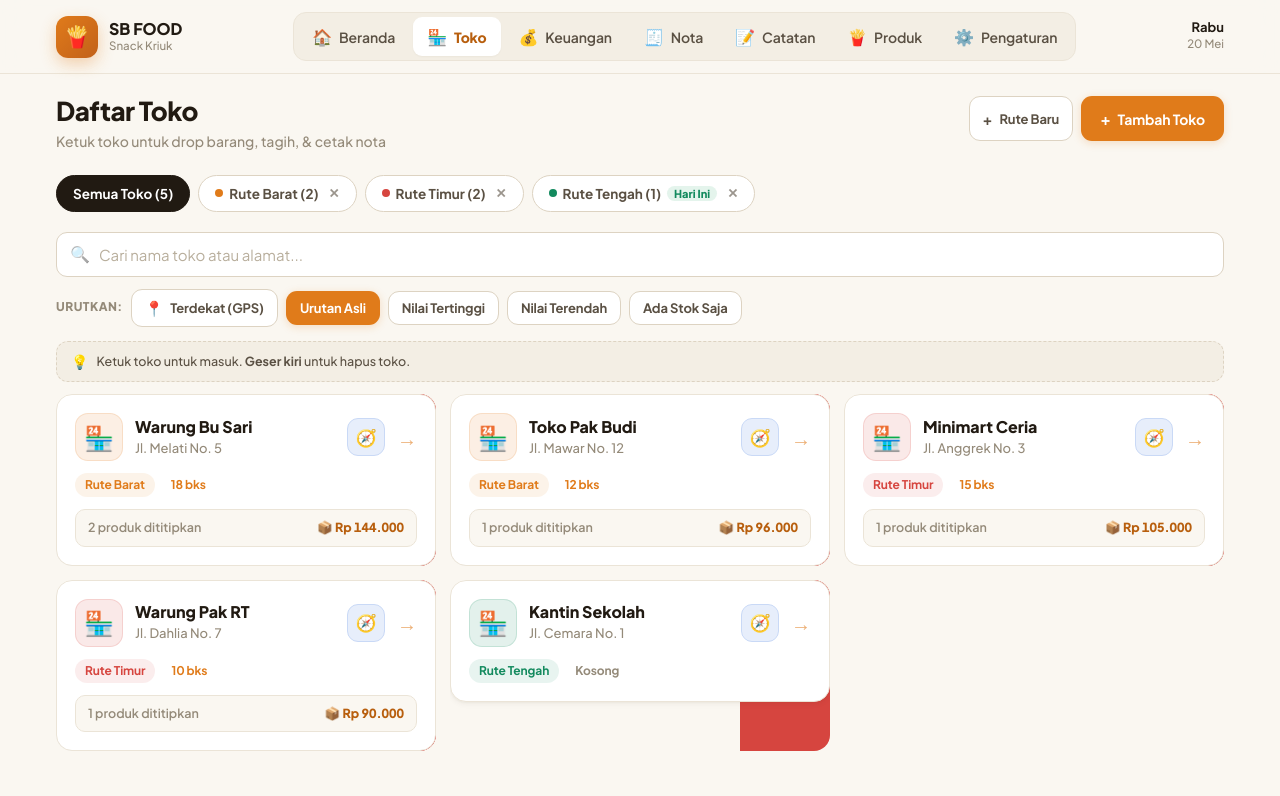
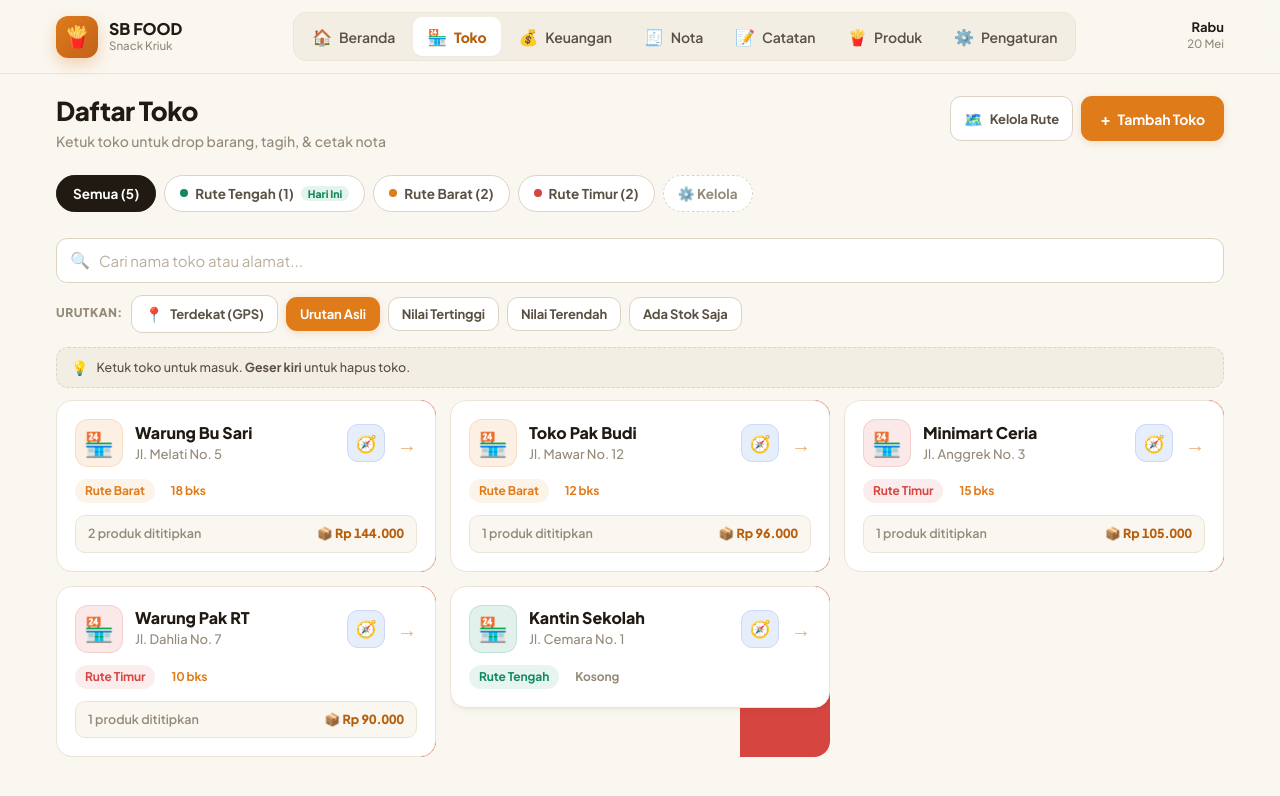
Before and after one commit to renandosetyobudi/kriuk, a React (Vite) app: page / in a window 1280 px wide. Both pictures are taken after a click on the element 640 px from the left and 213 px from the top of the page. Shown: the top 796 px of the page. Built offline with nearby package versions, Linux system fonts and the light colour scheme.

Commit message:
Update App.jsx

```diff
--- a/src/App.jsx
+++ b/src/App.jsx
@@ -1631,7 +1631,9 @@ function Stores({ data, setData, setPage, selectedStoreId, setSelectedStoreId })
   const [userLoc, setUserLoc] = useState(null);
   const [locStatus, setLocStatus] = useState("idle"); // idle|loading|ok|denied|unavailable
   const [showAddStore, setShowAddStore] = useState(false);
-  const [showAddRoute, setShowAddRoute] = useState(false);
+  const [showRoutes, setShowRoutes] = useState(false);
+  const [showRouteForm, setShowRouteForm] = useState(false);
+  const [editingRouteId, setEditingRouteId] = useState(null);
   const [sf, setSf] = useState({ name:"",address:"",contact:"",routeId:"" });
   const [rf, setRf] = useState({ name:"",color:"#E07B1A",days:[] });
   const { confirm, Dialog } = useConfirm();
@@ -1653,7 +1655,14 @@ function Stores({ data, setData, setPage, selectedStoreId, setSelectedStoreId })
     );
   };
   const pickNearest = () => { setSortBy("nearest"); if (!userLoc && locStatus !== "loading") requestLocation(); };
-  const addRoute = () => { if (!rf.name) return; setData(d => ({...d, routes:[...d.routes,{id:uid(),...rf}]})); setRf({name:"",color:"#E07B1A",days:[]}); setShowAddRoute(false); };
+  const openNewRoute = () => { setEditingRouteId(null); setRf({ name:"", color:"#E07B1A", days:[] }); setShowRouteForm(true); };
+  const openEditRoute = (r) => { setEditingRouteId(r.id); setRf({ name:r.name, color:r.color, days:r.days||[] }); setShowRouteForm(true); };
+  const saveRoute = () => {
+    if (!rf.name.trim()) return;
+    if (editingRouteId) setData(d => ({...d, routes: d.routes.map(x => x.id === editingRouteId ? {...x, ...rf} : x)}));
+    else setData(d => ({...d, routes:[...d.routes, {id:uid(), ...rf}]}));
+    setShowRouteForm(false); setEditingRouteId(null);
+  };
   const askDelRoute = (r) => {
     const cnt = stores.filter(s => s.routeId === r.id).length;
     confirm({ title: "Hapus Rute?", message: `Rute "${r.name}" akan dihapus.${cnt > 0 ? ` ${cnt} toko di rute ini akan kehilangan rute-nya.` : ""}`, confirmText: "Ya, Hapus Rute", onConfirm: () => { setData(d => ({...d, routes: d.routes.filter(x => x.id !== r.id)})); if(selRoute===r.id) setSelRoute(null); } });
@@ -1690,29 +1699,32 @@ function Stores({ data, setData, setPage, selectedStoreId, setSelectedStoreId })
     <div className="fade-up">
       <SectionHeader title="Daftar Toko" sub="Ketuk toko untuk drop barang, tagih, & cetak nota"
         action={<div style={{display:"flex",gap:8,flexWrap:"wrap"}}>
-          <Btn variant="ghost" size="sm" icon="+" onClick={() => setShowAddRoute(true)}>Rute Baru</Btn>
+          <Btn variant="ghost" size="sm" icon="🗺️" onClick={() => setShowRoutes(true)}>Kelola Rute</Btn>
           <Btn icon="+" onClick={() => setShowAddStore(true)}>Tambah Toko</Btn>
         </div>} />
 
-      <div style={{ display:"flex", gap:8, flexWrap:"wrap", marginBottom:20 }}>
+      <div className="route-scroll" style={{ display:"flex", gap:8, overflowX:"auto", overflowY:"hidden", marginBottom:20, paddingBottom:6, WebkitOverflowScrolling:"touch", scrollbarWidth:"thin" }}>
         <button onClick={() => setSelRoute(null)}
-          style={{ padding:"9px 16px", borderRadius:99, border:`1.5px solid ${!selRoute?"var(--ink)":"var(--line-strong)"}`, background:!selRoute?"var(--ink)":"var(--surface)", color:!selRoute?"#fff":"var(--ink-2)", fontWeight:700, fontSize:13.5, cursor:"pointer", fontFamily:"var(--font)", transition:"all .15s" }}>
-          Semua Toko ({stores.length})
+          style={{ flexShrink:0, padding:"9px 16px", borderRadius:99, border:`1.5px solid ${!selRoute?"var(--ink)":"var(--line-strong)"}`, background:!selRoute?"var(--ink)":"var(--surface)", color:!selRoute?"#fff":"var(--ink-2)", fontWeight:700, fontSize:13.5, cursor:"pointer", fontFamily:"var(--font)", transition:"all .15s", whiteSpace:"nowrap" }}>
+          Semua ({stores.length})
         </button>
-        {routes.map(r => {
+        {[...routes].sort((a,b) => (b.days||[]).includes(todayDay) - (a.days||[]).includes(todayDay)).map(r => {
           const cnt = stores.filter(s => s.routeId === r.id).length;
-          const isTdy = r.days.includes(todayDay);
+          const isTdy = (r.days||[]).includes(todayDay);
           const isActive = selRoute === r.id;
           return (
             <button key={r.id} onClick={() => setSelRoute(r.id)}
-              style={{ padding:"9px 16px", borderRadius:99, border:`1.5px solid ${isActive?r.color:"var(--line-strong)"}`, background:isActive?r.color:"var(--surface)", color:isActive?"#fff":"var(--ink-2)", fontWeight:700, fontSize:13.5, cursor:"pointer", fontFamily:"var(--font)", display:"inline-flex", alignItems:"center", gap:6, transition:"all .15s" }}>
-              <span style={{width:8,height:8,borderRadius:"50%",background:isActive?"#fff":r.color,display:"inline-block"}}/>
+              style={{ flexShrink:0, padding:"9px 15px", borderRadius:99, border:`1.5px solid ${isActive?r.color:"var(--line-strong)"}`, background:isActive?r.color:"var(--surface)", color:isActive?"#fff":"var(--ink-2)", fontWeight:700, fontSize:13.5, cursor:"pointer", fontFamily:"var(--font)", display:"inline-flex", alignItems:"center", gap:7, transition:"all .15s", whiteSpace:"nowrap" }}>
+              <span style={{width:8,height:8,borderRadius:"50%",background:isActive?"#fff":r.color,display:"inline-block",flexShrink:0}}/>
               {r.name} ({cnt})
-              {isTdy && <span style={{fontSize:11,background:isActive?"rgba(255,255,255,0.25)":"var(--green-soft)",color:isActive?"#fff":"var(--green)",padding:"1px 7px",borderRadius:99,fontWeight:800}}>Hari Ini</span>}
-              <span onClick={e=>{e.stopPropagation();askDelRoute(r)}} style={{marginLeft:4,opacity:0.6,fontSize:13}}>✕</span>
+              {isTdy && <span style={{fontSize:10.5,background:isActive?"rgba(255,255,255,0.25)":"var(--green-soft)",color:isActive?"#fff":"var(--green)",padding:"1px 7px",borderRadius:99,fontWeight:800}}>Hari Ini</span>}
             </button>
           );
         })}
+        <button onClick={() => setShowRoutes(true)}
+          style={{ flexShrink:0, padding:"9px 14px", borderRadius:99, border:"1.5px dashed var(--line-strong)", background:"var(--surface)", color:"var(--muted)", fontWeight:700, fontSize:13.5, cursor:"pointer", fontFamily:"var(--font)", whiteSpace:"nowrap" }}>
+          ⚙️ Kelola
+        </button>
       </div>
 
       <div style={{ position:"relative", marginBottom:12 }}>
@@ -1784,19 +1796,52 @@ function Stores({ data, setData, setPage, selectedStoreId, setSelectedStoreId })
         <div style={{display:"flex",gap:10}}><Btn full variant="ghost" onClick={()=>setShowAddStore(false)}>Batal</Btn><Btn full onClick={addStore}>Simpan</Btn></div>
       </Modal>
 
-      <Modal show={showAddRoute} onClose={() => setShowAddRoute(false)} title="Buat Rute Baru">
+      <Modal show={showRoutes} onClose={() => setShowRoutes(false)} title="Kelola Rute" subtitle={`${routes.length} rute · atur nama, warna & jadwal hari`} wide>
+        <div style={{ display:"flex", flexDirection:"column", gap:10, marginBottom:16 }}>
+          {routes.length === 0 && <EmptyState icon="🗺️" title="Belum ada rute" sub="Buat rute pertama untuk mengelompokkan toko" />}
+          {routes.map(r => {
+            const cnt = stores.filter(s => s.routeId === r.id).length;
+            const isTdy = (r.days||[]).includes(todayDay);
+            return (
+              <div key={r.id} style={{ display:"flex", alignItems:"center", gap:12, background:"var(--bg)", border:"1.5px solid var(--line)", borderRadius:13, padding:"12px 14px" }}>
+                <span style={{ width:14, height:14, borderRadius:"50%", background:r.color, flexShrink:0, border:"2px solid #fff", boxShadow:"0 0 0 1.5px "+r.color }} />
+                <div style={{ flex:1, minWidth:0 }}>
+                  <div style={{ display:"flex", alignItems:"center", gap:8, flexWrap:"wrap" }}>
+                    <p style={{ fontWeight:800, fontSize:15 }}>{r.name}</p>
+                    {isTdy && <Tag color="var(--green)">Hari Ini</Tag>}
+                    <Tag color="var(--muted)">{cnt} toko</Tag>
+                  </div>
+                  <p style={{ fontSize:12.5, color:"var(--muted)", marginTop:3, fontWeight:500 }}>
+                    {(r.days && r.days.length) ? `📅 ${r.days.join(", ")}` : "📅 Belum ada jadwal hari"}
+                  </p>
+                </div>
+                <div style={{ display:"flex", gap:6, flexShrink:0 }}>
+                  <Btn size="sm" variant="ghost" icon="✏️" onClick={() => openEditRoute(r)}>Edit</Btn>
+                  <Btn size="sm" variant="danger" onClick={() => askDelRoute(r)}>🗑</Btn>
+                </div>
+              </div>
+            );
+          })}
+        </div>
+        <Btn full icon="+" onClick={openNewRoute}>Tambah Rute Baru</Btn>
+      </Modal>
+
+      <Modal show={showRouteForm} onClose={() => setShowRouteForm(false)} title={editingRouteId ? "Edit Rute" : "Buat Rute Baru"}>
         <FG label="Nama Rute"><input placeholder="Rute Selatan" value={rf.name} onChange={e=>setRf(f=>({...f,name:e.target.value}))} /></FG>
         <FG label="Warna Rute">
           <div style={{display:"flex",gap:8,flexWrap:"wrap"}}>
             {COLORS.map(c=>(<div key={c} onClick={()=>setRf(f=>({...f,color:c}))} style={{width:36,height:36,borderRadius:11,background:c,cursor:"pointer",border:rf.color===c?"3px solid var(--ink)":"3px solid transparent",transition:"all .15s"}} />))}
           </div>
         </FG>
-        <FG label="Hari Kunjungan">
+        <FG label="Jadwal Hari Kunjungan" hint="Pilih hari-hari rute ini dikunjungi. Rute yang jatuh hari ini akan ditandai 'Hari Ini'.">
           <div style={{display:"flex",gap:6,flexWrap:"wrap"}}>
             {dayNames.slice(1).map(d=>(<button key={d} onClick={()=>toggleDay(d)} style={{padding:"8px 14px",borderRadius:9,border:`1.5px solid ${rf.days.includes(d)?"var(--brand)":"var(--line-strong)"}`,background:rf.days.includes(d)?"var(--brand)":"var(--surface)",color:rf.days.includes(d)?"#fff":"var(--ink-2)",fontWeight:700,fontSize:13,cursor:"pointer",fontFamily:"var(--font)",transition:"all .15s"}}>{d}</button>))}
           </div>
         </FG>
-        <div style={{display:"flex",gap:10}}><Btn full variant="ghost" onClick={()=>setShowAddRoute(false)}>Batal</Btn><Btn full onClick={addRoute}>Simpan Rute</Btn></div>
+        <div style={{display:"flex",gap:10}}>
+          <Btn full variant="ghost" onClick={()=>setShowRouteForm(false)}>Batal</Btn>
+          <Btn full onClick={saveRoute}>{editingRouteId ? "Simpan Perubahan" : "Simpan Rute"}</Btn>
+        </div>
       </Modal>
 
       <Dialog />
```
